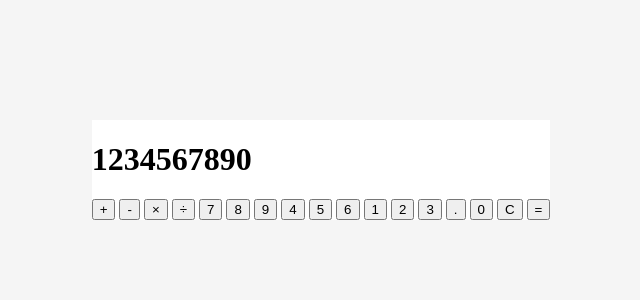
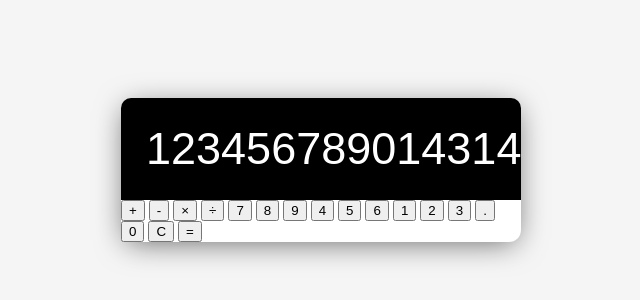
Before and after one commit to glen654/calculator, a plain HTML site: page index.html in a window 1280 px wide. Shown: the part 230-530 px from the top of the page, without its empty margins (319-959 px from the left). Drawn offline with Linux system fonts and the light colour scheme.

Commit message:
styles added to the calculator display and calculator h1 and a custom scroll bar

```diff
--- a/index.html
+++ b/index.html
@@ -11,7 +11,7 @@
 <body>
 <div class="calculator">
     <div class="calculator-display">
-        <h1>1234567890</h1>
+        <h1>123456789014314314314314134134314</h1>
     </div>
     <div class="calculator-buttons">
         <button class="operator" value="+">+</button>
--- a/style.css
+++ b/style.css
@@ -14,4 +14,43 @@ body{
 
 .calculator{
     background: white;
+    width: 400px;
+    border-radius: 12px;
+    box-shadow: 0 5px 30px -5px rgba(0,0,0,0.6);
 }
+
+.calculator-display{
+    background: black;
+    color: white;
+    margin: 0;
+    display: flex;
+    align-items: center;
+    justify-content: flex-end;
+    border-radius: 10px 10px 0 0;
+}
+
+.calculator-display h1{
+    margin: 0;
+    padding: 25px;
+    font-size: 45px;
+    font-family: 'Monospaced', sans-serif;
+    font-weight: 100;
+    overflow-x: auto;
+}
+
+/*Customer scroll-bar*/
+::-webkit-scrollbar {
+    width: 10px;
+}
+
+::-webkit-scrollbar-track {
+    background: #f1f1f1;
+}
+
+::-webkit-scrollbar-thumb {
+    background: #888;
+}
+
+::-webkit-scrollbar-thumb:hover {
+    background: #555;
+}
```
